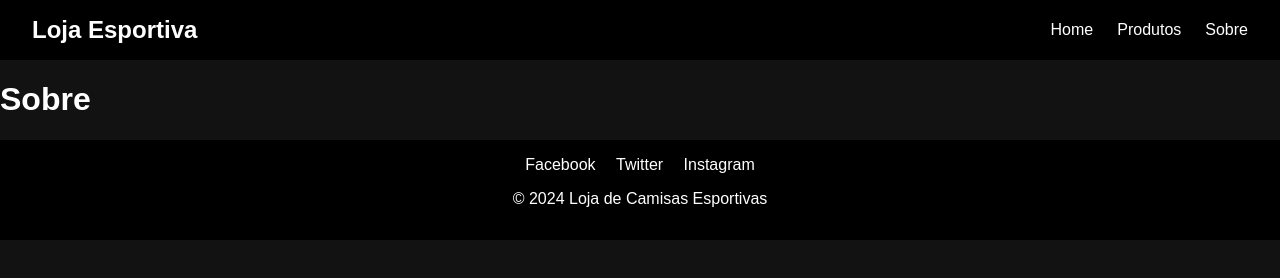
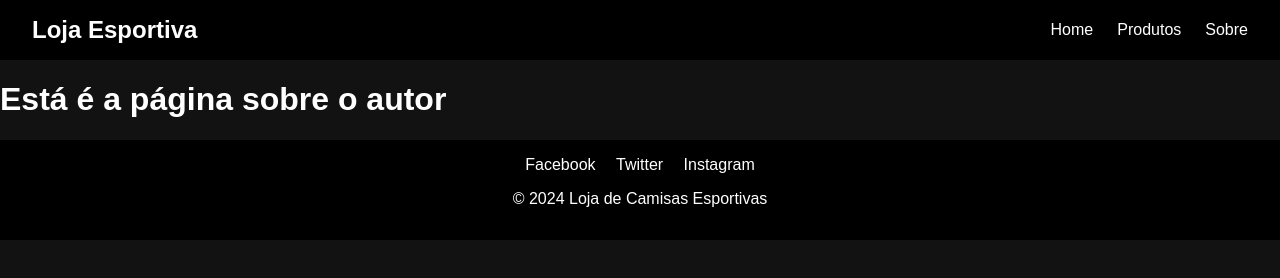
Before and after one commit to Maciells99/mysite, a plain HTML site: page sobre.html in a window 1280 px wide. Drawn offline with Linux system fonts and the light colour scheme.

Commit message:
Update sobre.html

```diff
--- a/sobre.html
+++ b/sobre.html
@@ -21,7 +21,7 @@
     </header>
 
     <main>
-        <h1>Sobre</h1>
+        <h1>Está é a página sobre o autor</h1>
     </main>
 
     <footer>
```
